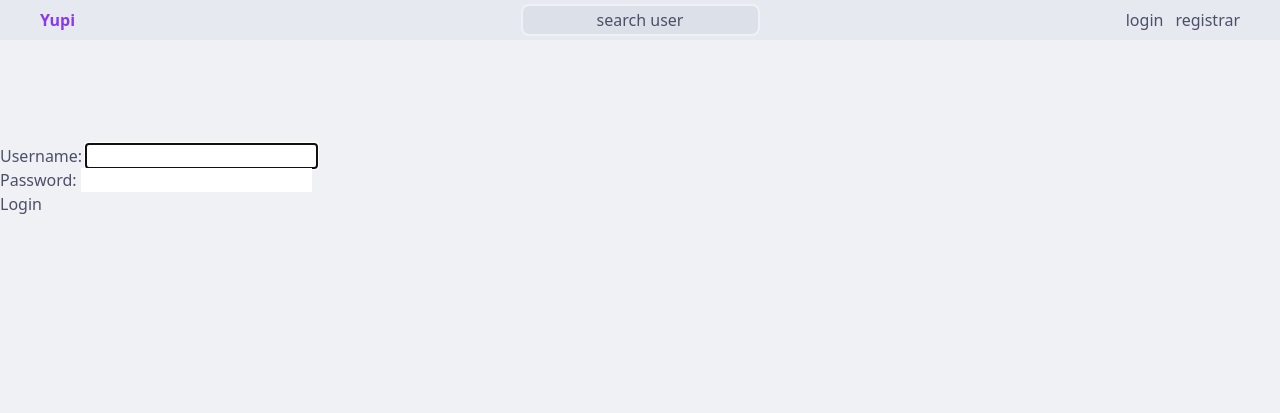
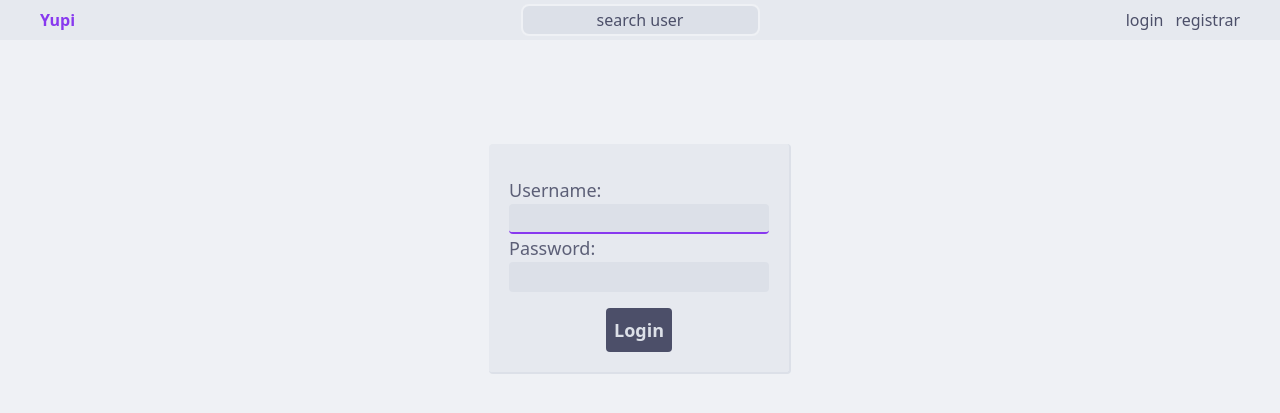
Before and after one commit to rommuloifrn/yupi, a Django app: page /login in a window 1280 px wide. Shown: the top 413 px of the page. Run offline with Django 5.2, Linux system fonts and the light colour scheme.

Commit message:
feat: login page

```diff
--- a/core/static/core/tailwind_output.css
+++ b/core/static/core/tailwind_output.css
@@ -599,6 +599,31 @@ video {
   color: rgba(var(--ctp-mauve), var(--tw-text-opacity));
 }
 
+.not-simple-btn {
+  margin-left: auto;
+  margin-right: auto;
+  margin-top: 1rem;
+  display: block;
+  cursor: pointer;
+  border-radius: 0.25rem;
+  --tw-bg-opacity: 1;
+  background-color: rgba(var(--ctp-text), var(--tw-bg-opacity));
+  padding: 0.5rem;
+  font-weight: 600;
+  --tw-text-opacity: 1;
+  color: rgba(var(--ctp-crust), var(--tw-text-opacity));
+  transition-property: color, background-color, border-color, text-decoration-color, fill, stroke, opacity, box-shadow, transform, filter, -webkit-backdrop-filter;
+  transition-property: color, background-color, border-color, text-decoration-color, fill, stroke, opacity, box-shadow, transform, filter, backdrop-filter;
+  transition-property: color, background-color, border-color, text-decoration-color, fill, stroke, opacity, box-shadow, transform, filter, backdrop-filter, -webkit-backdrop-filter;
+  transition-timing-function: cubic-bezier(0.4, 0, 0.2, 1);
+  transition-duration: 150ms;
+}
+
+.not-simple-btn:hover {
+  --tw-bg-opacity: 1;
+  background-color: rgba(var(--ctp-mauve), var(--tw-bg-opacity));
+}
+
 .simple-focus:focus {
   outline: 2px solid transparent;
   outline-offset: 2px;
@@ -607,6 +632,28 @@ video {
   box-shadow: var(--tw-ring-offset-shadow), var(--tw-ring-shadow), var(--tw-shadow, 0 0 #0000);
   --tw-ring-opacity: 1;
   --tw-ring-color: rgba(var(--ctp-lavender), var(--tw-ring-opacity));
+}
+
+.l-form-input {
+  border-radius: 0.25rem;
+  border-bottom-width: 2px;
+  border-color: transparent;
+  --tw-bg-opacity: 1;
+  background-color: rgba(var(--ctp-crust), var(--tw-bg-opacity));
+  --tw-text-opacity: 1;
+  color: rgba(var(--ctp-text), var(--tw-text-opacity));
+  transition-property: color, background-color, border-color, text-decoration-color, fill, stroke, opacity, box-shadow, transform, filter, -webkit-backdrop-filter;
+  transition-property: color, background-color, border-color, text-decoration-color, fill, stroke, opacity, box-shadow, transform, filter, backdrop-filter;
+  transition-property: color, background-color, border-color, text-decoration-color, fill, stroke, opacity, box-shadow, transform, filter, backdrop-filter, -webkit-backdrop-filter;
+  transition-timing-function: cubic-bezier(0.4, 0, 0.2, 1);
+  transition-duration: 150ms;
+}
+
+.l-form-input:focus {
+  --tw-border-opacity: 1;
+  border-color: rgba(var(--ctp-mauve), var(--tw-border-opacity));
+  outline: 2px solid transparent;
+  outline-offset: 2px;
 }
 
 .static {
@@ -681,6 +728,11 @@ video {
   width: 100%;
 }
 
+.w-max {
+  width: -moz-max-content;
+  width: max-content;
+}
+
 .w-min {
   width: -moz-min-content;
   width: min-content;
@@ -720,6 +772,14 @@ video {
 
 .border-2 {
   border-width: 2px;
+}
+
+.border-b-2 {
+  border-bottom-width: 2px;
+}
+
+.border-r-2 {
+  border-right-width: 2px;
 }
 
 .border-base {
@@ -768,6 +828,10 @@ video {
   padding: 0.5rem;
 }
 
+.p-5 {
+  padding: 1.25rem;
+}
+
 .px-10 {
   padding-left: 2.5rem;
   padding-right: 2.5rem;
@@ -813,6 +877,11 @@ video {
 .text-base {
   font-size: 1rem;
   line-height: 1.5rem;
+}
+
+.text-lg {
+  font-size: 1.125rem;
+  line-height: 1.75rem;
 }
 
 .text-sm {
@@ -934,7 +1003,3 @@ video {
   --tw-text-opacity: 1;
   color: rgba(var(--ctp-mauve), var(--tw-text-opacity));
 }
-
-.hover\:underline:hover {
-  text-decoration-line: underline;
-}
--- a/core/templates/core/auth/login.html
+++ b/core/templates/core/auth/login.html
@@ -1,9 +1,22 @@
 {% extends 'core/main.html' %}
 
 {% block content %}
-<form action="{% url 'login' %}" method="post">
-    {% csrf_token %}
-    {{form}}
-    <input type="submit" value="Login">
-</form>
+<main class="bg-mantle m-auto w-min p-5 rounded border-r-2 border-b-2 border-crust text-lg">
+    <form action="{% url 'login' %}" method="post">
+        {% csrf_token %}
+
+        <div class="mb-3"> {{ form.non_field_errors }} </div>
+        <div class="fieldWrapper">
+            {{ form.username.errors }}
+            <label class="text-subtext1" for="{{ form.username.id_for_label }}">Username:</label> <br>
+            <input class="l-form-input" type="text" name="username" autofocus autocapitalize="none" autocomplete="username" maxlength="150" required id="id_username">
+        </div>
+        <div class="fieldWrapper">
+            {{ form.password.errors }}
+            <label class="text-subtext1" for="{{ form.password.id_for_label }}">Password:</label> <br>
+            <input class="l-form-input" type="password" name="password" autocomplete="current-password" required id="id_password">
+        </div>
+        <input class="not-simple-btn" type="submit" value="Login">
+    </form>
+</main>
 {% endblock content %}
```
Also changed, not shown: tailwind/input.css (+9 -2 lines).
